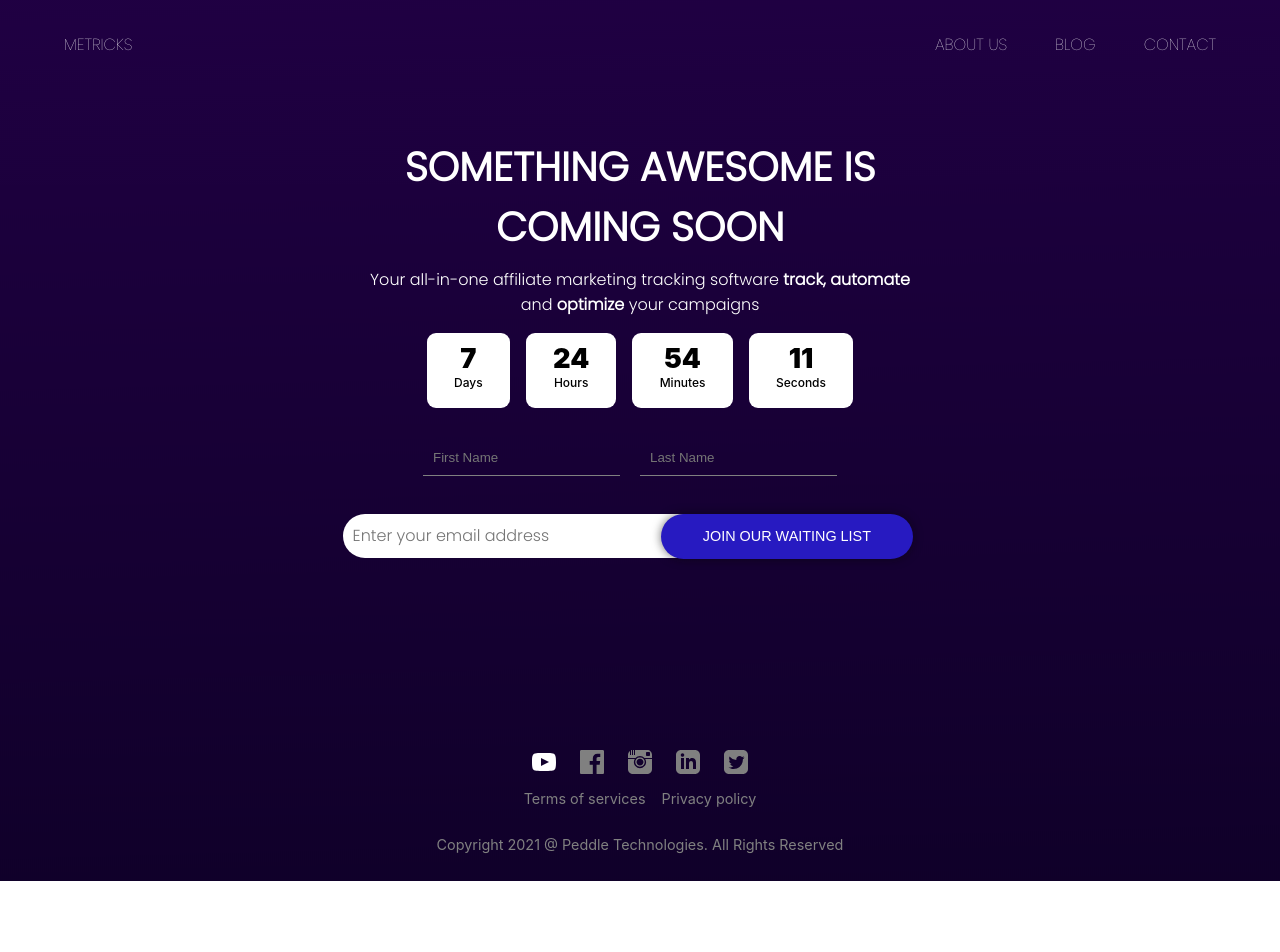
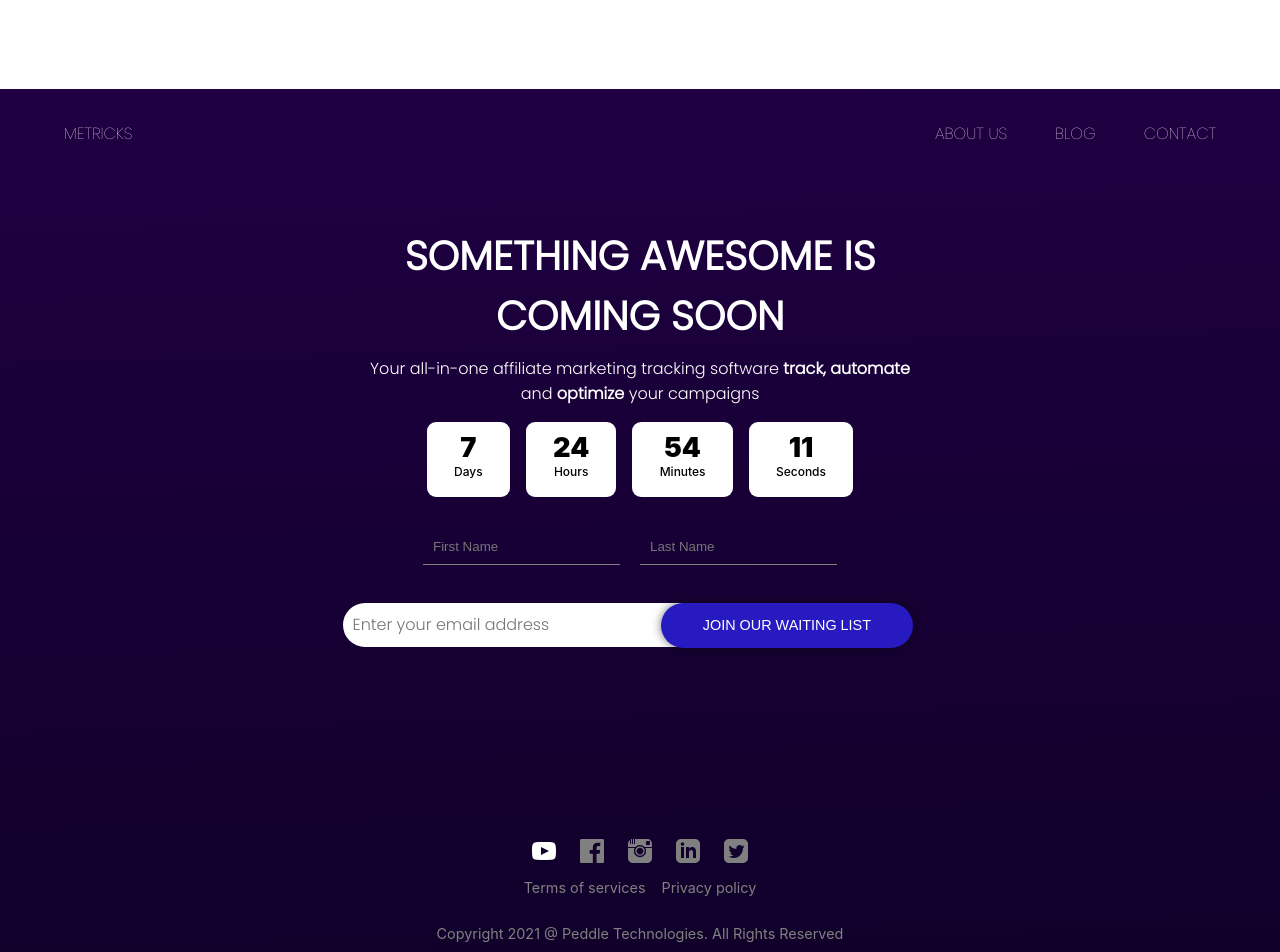
Before and after one commit to Kiddo-prog/paddle-frontend-assessment, a React (Create React App) app: page / in a window 1280 px wide. Shown: the top 952 px of the page. Before the commit the page ends 881 px from the top, so only its background shows below. Built offline with nearby package versions, Linux system fonts and the light colour scheme.

Commit message:
Modified contact page to Outlet

```diff
--- a/src/App.js
+++ b/src/App.js
@@ -17,18 +17,19 @@ import "./App.css"
 const App = () => {
   return (
     <div className="APP_CONTAINER">
-    {/* <Header /> */}
+    <Header />
       <Routes>
-        <Route path="" exact element={<ComingSoon />}/>
+        <Route path="" exact element={<ComingSoon />}>
+          <Route path='contact' element={<Contact />}/>
+        </Route>
         <Route path='about' element={<About />}/>
-        <Route path='contact' element={<Contact />}/>
         <Route path='blog' element={<Blog />}/>
         <Route path='github' element={<Github />} />
 
         <Route path="/terms" element={<Terms />}/>
         <Route path="/privacy" element={<PrivacyPolicy />}/>
       </Routes>
-      {/* <Footer /> */}
+      <Footer />
     </div>
   );
 }
```
